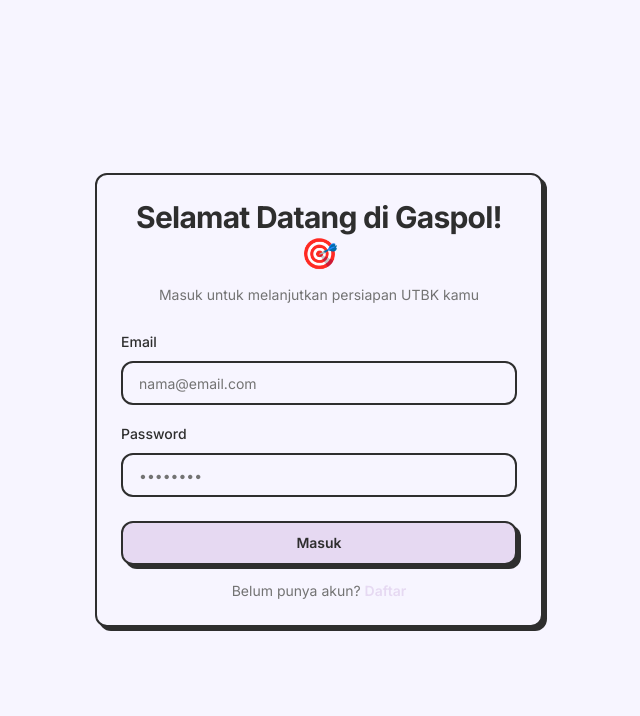
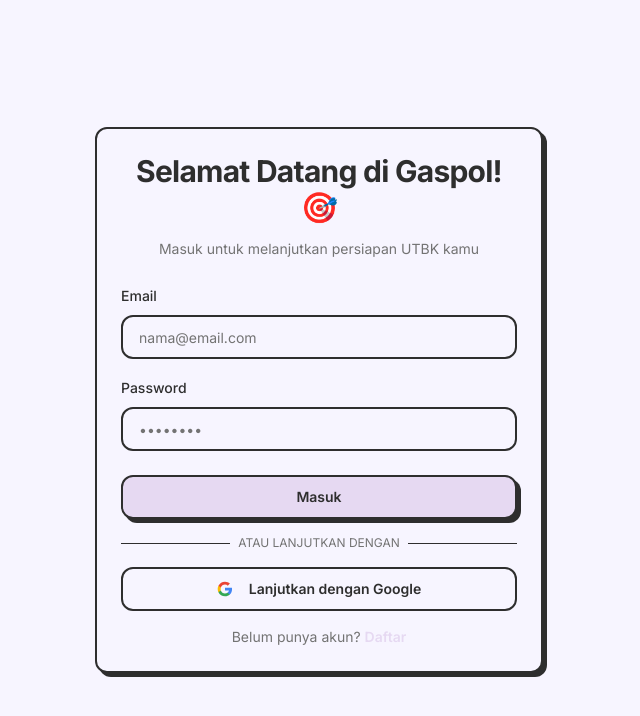
Before and after one commit to fandikaikhsan/gaspol, a Next.js app: page /login in a window 1280 px wide. Shown: the top 716 px of the page, without its empty margins (321-961 px from the left). Built offline with nearby package versions, Linux system fonts and the light colour scheme.

Commit message:
feat: add google sso

```diff
--- a/app/(auth)/login/page.tsx
+++ b/app/(auth)/login/page.tsx
@@ -27,6 +27,7 @@
   const [email, setEmail] = useState("")
   const [password, setPassword] = useState("")
   const [isLoading, setIsLoading] = useState(false)
+  const [isGoogleLoading, setIsGoogleLoading] = useState(false)
 
   const handleLogin = async (e: React.FormEvent) => {
     e.preventDefault()
@@ -79,6 +80,35 @@
     }
   }
 
+  const handleGoogleLogin = async () => {
+    setIsGoogleLoading(true)
+    try {
+      const supabase = createClient()
+      const { error } = await supabase.auth.signInWithOAuth({
+        provider: 'google',
+        options: {
+          redirectTo: `${window.location.origin}/auth/callback?next=${encodeURIComponent(redirectTo)}`,
+        },
+      })
+
+      if (error) {
+        toast({
+          variant: "destructive",
+          title: t('login.failed'),
+          description: error.message,
+        })
+        setIsGoogleLoading(false)
+      }
+    } catch (error: any) {
+      toast({
+        variant: "destructive",
+        title: t('login.failed'),
+        description: error.message,
+      })
+      setIsGoogleLoading(false)
+    }
+  }
+
   return (
     <Card className="bg-background">
       <CardHeader className="text-center">
@@ -123,9 +153,54 @@
           <Button
             type="submit"
             className="w-full"
-            disabled={isLoading}
+            disabled={isLoading || isGoogleLoading}
           >
             {isLoading ? t('login.submitting') : t('login.submit')}
+          </Button>
+
+          <div className="relative w-full">
+            <div className="absolute inset-0 flex items-center">
+              <span className="w-full border-t" />
+            </div>
+            <div className="relative flex justify-center text-xs uppercase">
+              <span className="bg-background px-2 text-muted-foreground">
+                {t('login.orContinueWith')}
+              </span>
+            </div>
+          </div>
+
+          <Button
+            type="button"
+            variant="outline"
+            className="w-full"
+            onClick={handleGoogleLogin}
+            disabled={isLoading || isGoogleLoading}
+          >
+            {isGoogleLoading ? (
+              t('login.googleLoading')
+            ) : (
+              <>
+                <svg className="mr-2 h-4 w-4" viewBox="0 0 24 24">
+                  <path
+                    d="M22.56 12.25c0-.78-.07-1.53-.2-2.25H12v4.26h5.92c-.26 1.37-1.04 2.53-2.21 3.31v2.77h3.57c2.08-1.92 3.28-4.74 3.28-8.09z"
+                    fill="#4285F4"
+                  />
+                  <path
+                    d="M12 23c2.97 0 5.46-.98 7.28-2.66l-3.57-2.77c-.98.66-2.23 1.06-3.71 1.06-2.86 0-5.29-1.93-6.16-4.53H2.18v2.84C3.99 20.53 7.7 23 12 23z"
+                    fill="#34A853"
+                  />
+                  <path
+                    d="M5.84 14.09c-.22-.66-.35-1.36-.35-2.09s.13-1.43.35-2.09V7.07H2.18C1.43 8.55 1 10.22 1 12s.43 3.45 1.18 4.93l2.85-2.22.81-.62z"
+                    fill="#FBBC05"
+                  />
+                  <path
+                    d="M12 5.38c1.62 0 3.06.56 4.21 1.64l3.15-3.15C17.45 2.09 14.97 1 12 1 7.7 1 3.99 3.47 2.18 7.07l3.66 2.84c.87-2.6 3.3-4.53 6.16-4.53z"
+                    fill="#EA4335"
+                  />
+                </svg>
+                {t('login.google')}
+              </>
+            )}
           </Button>
 
           <div className="text-center text-sm text-muted-foreground">
--- a/app/(auth)/signup/page.tsx
+++ b/app/(auth)/signup/page.tsx
@@ -27,6 +27,7 @@
   const [password, setPassword] = useState("")
   const [confirmPassword, setConfirmPassword] = useState("")
   const [isLoading, setIsLoading] = useState(false)
+  const [isGoogleLoading, setIsGoogleLoading] = useState(false)
 
   const handleSignup = async (e: React.FormEvent) => {
     e.preventDefault()
@@ -121,6 +122,35 @@
     }
   }
 
+  const handleGoogleSignup = async () => {
+    setIsGoogleLoading(true)
+    try {
+      const supabase = createClient()
+      const { error } = await supabase.auth.signInWithOAuth({
+        provider: 'google',
+        options: {
+          redirectTo: `${window.location.origin}/auth/callback`,
+        },
+      })
+
+      if (error) {
+        toast({
+          variant: "destructive",
+          title: t('signup.failed'),
+          description: error.message,
+        })
+        setIsGoogleLoading(false)
+      }
+    } catch (error: any) {
+      toast({
+        variant: "destructive",
+        title: t('signup.failed'),
+        description: error.message,
+      })
+      setIsGoogleLoading(false)
+    }
+  }
+
   return (
     <Card className="bg-background">
       <CardHeader className="text-center">
@@ -191,9 +221,54 @@
           <Button
             type="submit"
             className="w-full"
-            disabled={isLoading}
+            disabled={isLoading || isGoogleLoading}
           >
             {isLoading ? t('signup.submitting') : t('signup.submit')}
+          </Button>
+
+          <div className="relative w-full">
+            <div className="absolute inset-0 flex items-center">
+              <span className="w-full border-t" />
+            </div>
+            <div className="relative flex justify-center text-xs uppercase">
+              <span className="bg-background px-2 text-muted-foreground">
+                {t('signup.orContinueWith')}
+              </span>
+            </div>
+          </div>
+
+          <Button
+            type="button"
+            variant="outline"
+            className="w-full"
+            onClick={handleGoogleSignup}
+            disabled={isLoading || isGoogleLoading}
+          >
+            {isGoogleLoading ? (
+              t('signup.googleLoading')
+            ) : (
+              <>
+                <svg className="mr-2 h-4 w-4" viewBox="0 0 24 24">
+                  <path
+                    d="M22.56 12.25c0-.78-.07-1.53-.2-2.25H12v4.26h5.92c-.26 1.37-1.04 2.53-2.21 3.31v2.77h3.57c2.08-1.92 3.28-4.74 3.28-8.09z"
+                    fill="#4285F4"
+                  />
+                  <path
+                    d="M12 23c2.97 0 5.46-.98 7.28-2.66l-3.57-2.77c-.98.66-2.23 1.06-3.71 1.06-2.86 0-5.29-1.93-6.16-4.53H2.18v2.84C3.99 20.53 7.7 23 12 23z"
+                    fill="#34A853"
+                  />
+                  <path
+                    d="M5.84 14.09c-.22-.66-.35-1.36-.35-2.09s.13-1.43.35-2.09V7.07H2.18C1.43 8.55 1 10.22 1 12s.43 3.45 1.18 4.93l2.85-2.22.81-.62z"
+                    fill="#FBBC05"
+                  />
+                  <path
+                    d="M12 5.38c1.62 0 3.06.56 4.21 1.64l3.15-3.15C17.45 2.09 14.97 1 12 1 7.7 1 3.99 3.47 2.18 7.07l3.66 2.84c.87-2.6 3.3-4.53 6.16-4.53z"
+                    fill="#EA4335"
+                  />
+                </svg>
+                {t('signup.google')}
+              </>
+            )}
           </Button>
 
           <div className="text-center text-sm text-muted-foreground">
--- /dev/null
+++ b/app/auth/callback/route.ts
@@ -0,0 +1,42 @@
+/**
+ * OAuth Callback Route
+ * Handles the callback from OAuth providers like Google
+ */
+
+import { createClient } from '@/lib/supabase/server'
+import { NextResponse } from 'next/server'
+
+export async function GET(request: Request) {
+  const requestUrl = new URL(request.url)
+  const code = requestUrl.searchParams.get('code')
+  const next = requestUrl.searchParams.get('next') || '/plan'
+  const origin = requestUrl.origin
+
+  if (code) {
+    const supabase = await createClient()
+    const { error } = await supabase.auth.exchangeCodeForSession(code)
+
+    if (!error) {
+      // Check if user needs onboarding
+      const { data: { user } } = await supabase.auth.getUser()
+
+      if (user) {
+        const { data: userState } = await supabase
+          .from('user_state')
+          .select('current_phase')
+          .eq('user_id', user.id)
+          .single()
+
+        // If no user state exists or in onboarding, redirect to onboarding
+        if (!userState || userState.current_phase === 'ONBOARDING') {
+          return NextResponse.redirect(`${origin}/onboarding`)
+        }
+      }
+
+      return NextResponse.redirect(`${origin}${next}`)
+    }
+  }
+
+  // Return to login with error
+  return NextResponse.redirect(`${origin}/login?error=auth_callback_error`)
+}
--- a/lib/i18n/locales/en/auth.json
+++ b/lib/i18n/locales/en/auth.json
@@ -15,7 +15,10 @@
     "failed": "Login Failed",
     "failedDesc": "Invalid email or password. Please try again.",
     "welcomeBack": "Welcome back!",
-    "redirecting": "Redirecting to your dashboard..."
+    "redirecting": "Redirecting to your dashboard...",
+    "orContinueWith": "Or continue with",
+    "google": "Continue with Google",
+    "googleLoading": "Connecting..."
   },
   "signup": {
     "title": "Join Gaspol! 🚀",
@@ -42,6 +45,9 @@
     "checkEmail": "Check Your Email! 📧",
     "checkEmailDesc": "We've sent a confirmation link to your email. Click it to activate your account.",
     "created": "Account Created! 🎉",
-    "createdDesc": "Welcome to Gaspol. Let's set up your study plan."
+    "createdDesc": "Welcome to Gaspol. Let's set up your study plan.",
+    "orContinueWith": "Or continue with",
+    "google": "Continue with Google",
+    "googleLoading": "Connecting..."
   }
 }
--- a/lib/i18n/locales/id/auth.json
+++ b/lib/i18n/locales/id/auth.json
@@ -15,7 +15,10 @@
     "failed": "Login Gagal",
     "failedDesc": "Email atau password salah. Silakan coba lagi.",
     "welcomeBack": "Selamat datang kembali!",
-    "redirecting": "Mengarahkan ke dashboard kamu..."
+    "redirecting": "Mengarahkan ke dashboard kamu...",
+    "orContinueWith": "Atau lanjutkan dengan",
+    "google": "Lanjutkan dengan Google",
+    "googleLoading": "Menghubungkan..."
   },
   "signup": {
     "title": "Gabung Gaspol! 🚀",
@@ -42,6 +45,9 @@
     "checkEmail": "Cek Email Kamu! 📧",
     "checkEmailDesc": "Kami telah mengirim link konfirmasi ke email kamu. Klik untuk mengaktifkan akun.",
     "created": "Akun Dibuat! 🎉",
-    "createdDesc": "Selamat datang di Gaspol. Mari siapkan rencana belajar kamu."
+    "createdDesc": "Selamat datang di Gaspol. Mari siapkan rencana belajar kamu.",
+    "orContinueWith": "Atau lanjutkan dengan",
+    "google": "Lanjutkan dengan Google",
+    "googleLoading": "Menghubungkan..."
   }
 }
--- a/middleware.ts
+++ b/middleware.ts
@@ -14,8 +14,8 @@
   const path = request.nextUrl.pathname
 
   // Public routes that don't require authentication
-  const publicRoutes = ['/login', '/signup', '/']
-  const isPublicRoute = publicRoutes.includes(path)
+  const publicRoutes = ['/login', '/signup', '/', '/auth/callback']
+  const isPublicRoute = publicRoutes.includes(path) || path.startsWith('/auth/')
 
   // Admin routes
   const isAdminRoute = path.startsWith('/admin')
```
